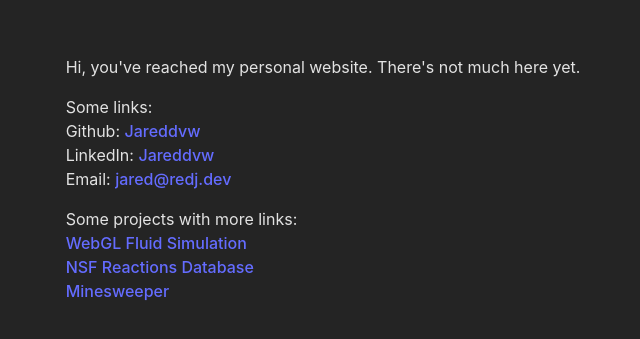
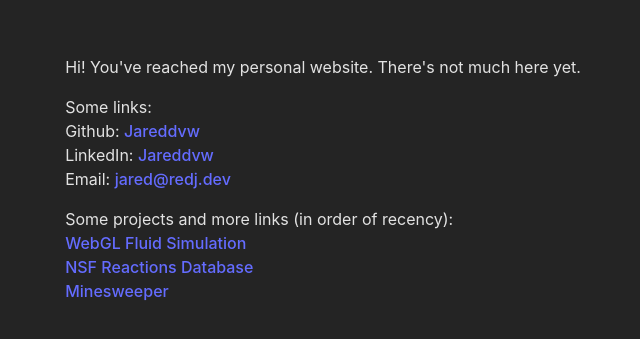
Before and after one commit to Jareddvw/Jareddvw.github.io, a React (Vite) app: page / in a window 1280 px wide. Shown: the part 221-560 px from the top of the page, without its empty margins (317-957 px from the left). Built offline with nearby package versions, Linux system fonts and the light colour scheme.

Commit message:
Add more text

```diff
--- a/src/App.tsx
+++ b/src/App.tsx
@@ -4,7 +4,7 @@ function App() {
   return (
     <>
       <div>
-        Hi, you've reached my personal website.
+        Hi! You've reached my personal website.
         There's not much here yet.
       </div>
       <div style={{display: 'flex', flexDirection: 'column', alignItems: 'flex-start', textAlign: 'left'}}>
@@ -21,7 +21,7 @@ function App() {
           </div>
         </div>
         <div style={{ marginTop: '1rem' }}>
-          Some projects with more links:
+          Some projects and more links (in order of recency):
           <div>
             <a href="https://redj.dev/webgl-fluid/">WebGL Fluid Simulation</a>
           </div>
```
